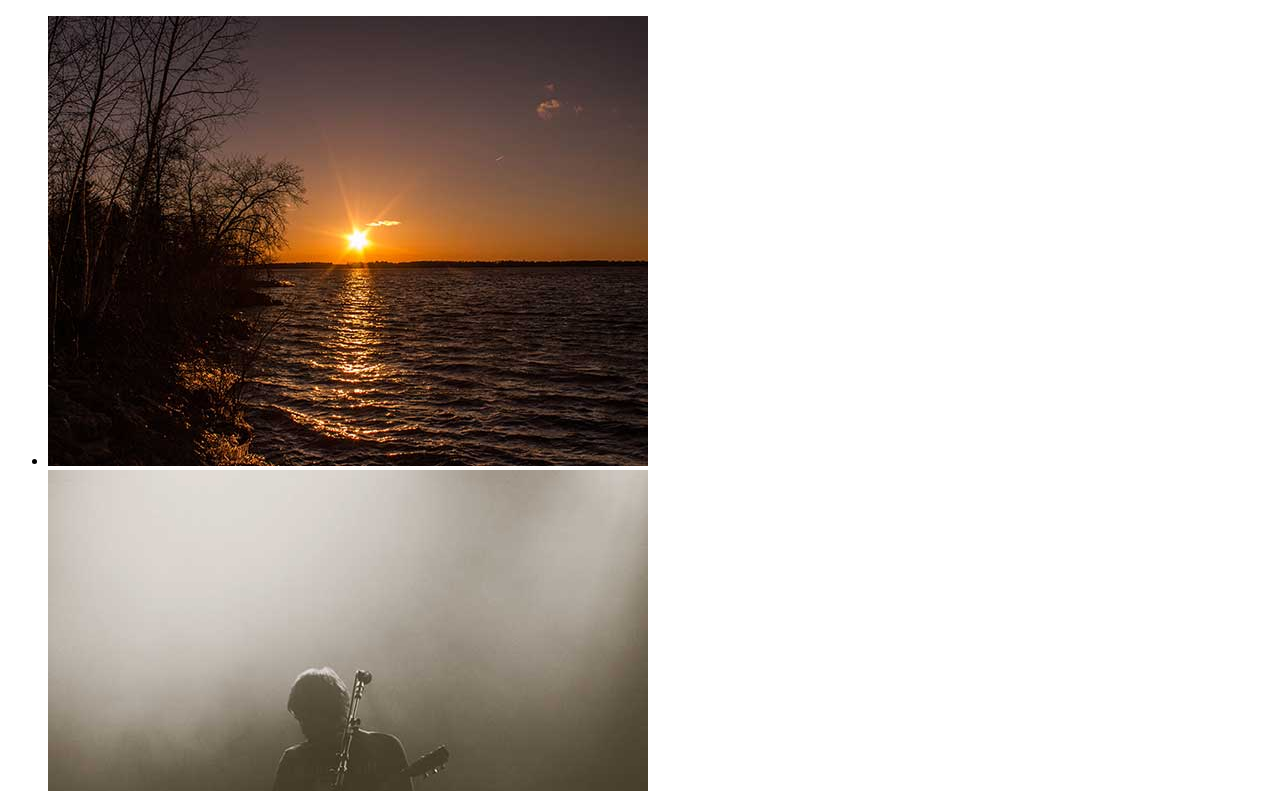
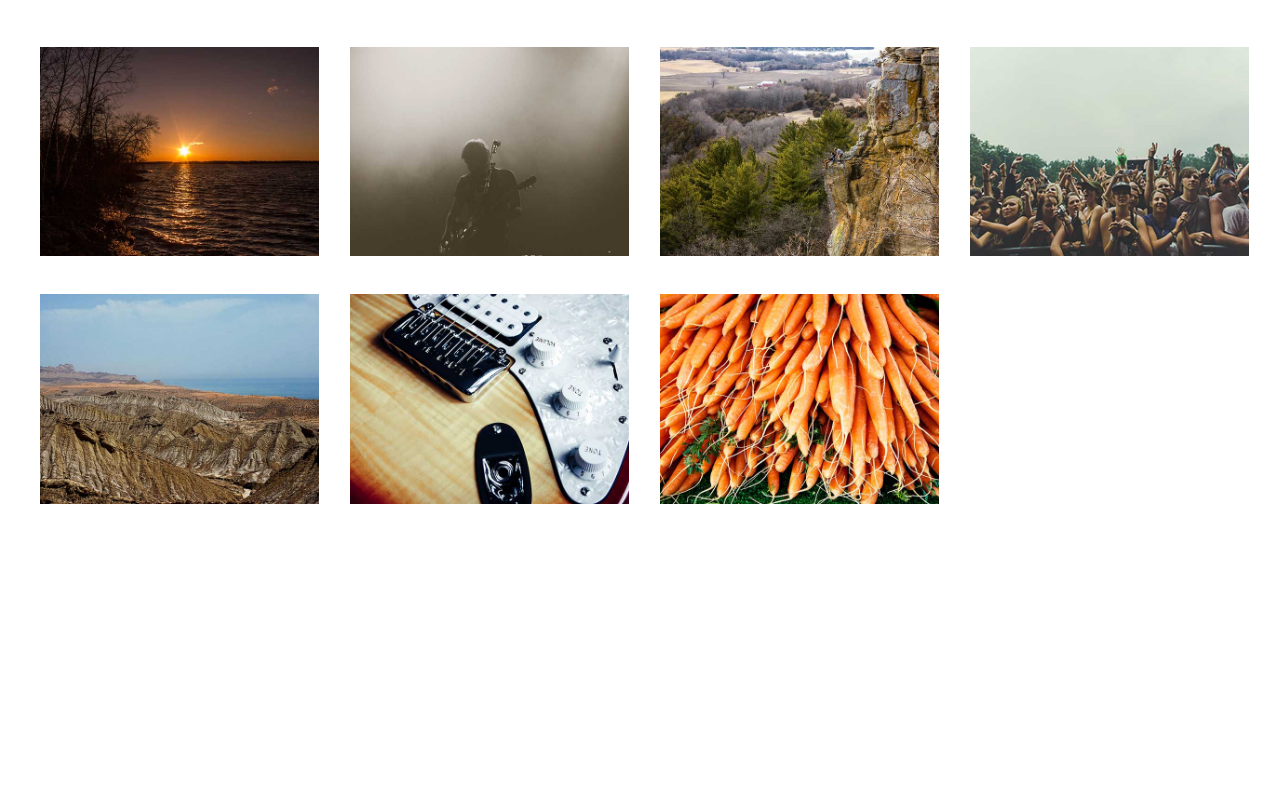
Before and after one commit to macg0109/responsive-images, a plain HTML site: page index.html in a window 1280 px wide. Shown: the top 791 px of the page. Drawn offline with Linux system fonts and the light colour scheme.

Commit message:
more debug

```diff
--- a/index.html
+++ b/index.html
@@ -4,7 +4,7 @@
     <meta charset="UTF-8">
     <title>Responsive Images</title>
 
-    <link rel="stylesheet" type="/text/css" href="/css/main.css">
+    <link rel="stylesheet" type="text/css" href="css/main.css">
 </head>
 <body>
     <div class = "wrapper">
```
